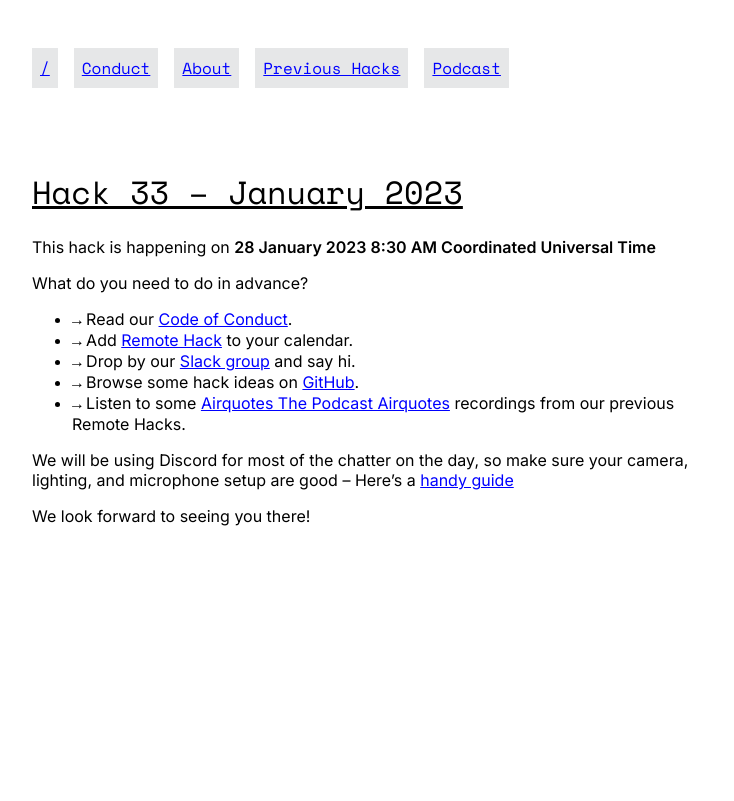
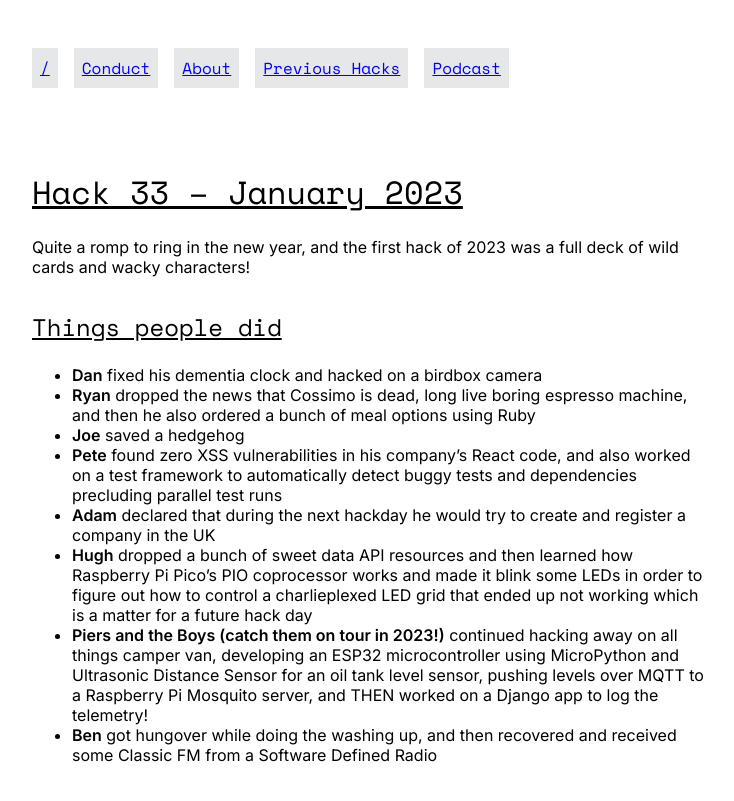
Before and after one commit to remotehack/remotehack.github.io, a Jekyll site: the page built from _hacks/33.md, in a window 1280 px wide. Shown: the top 801 px of the page, without its empty margins (272-1006 px from the left). Built offline with Jekyll 4.4.1, drawn with Linux system fonts in a browser that asks for light colours; a file with an impossible date is left out.

Commit message:
add writeup of jan and fix next hack day

```diff
--- a/_hacks/33.md
+++ b/_hacks/33.md
@@ -1,5 +1,18 @@
 ---
 hack_number: 33
 date: 2023-01-28
-upcoming: true
+upcoming: false
 ---
+
+Quite a romp to ring in the new year, and the first hack of 2023 was a full deck of wild cards and wacky characters!
+
+## Things people did
+
+- **Dan** fixed his dementia clock and hacked on a birdbox camera
+- **Ryan** dropped the news that Cossimo is dead, long live boring espresso machine, and then he also ordered a bunch of meal options using Ruby
+- **Joe** saved a hedgehog
+- **Pete** found zero XSS vulnerabilities in his company's React code, and also worked on a test framework to automatically detect buggy tests and dependencies precluding parallel test runs
+- **Adam** declared that during the next hackday he would try to create and register a company in the UK
+- **Hugh** dropped a bunch of sweet data API resources and then learned how Raspberry Pi Pico's PIO coprocessor works and made it blink some LEDs in order to figure out how to control a charlieplexed LED grid that ended up not working which is a matter for a future hack day
+- **Piers and the Boys (catch them on tour in 2023!)** continued hacking away on all things camper van, developing an ESP32 microcontroller using MicroPython and Ultrasonic Distance Sensor for an oil tank level sensor, pushing levels over MQTT to a Raspberry Pi Mosquito server, and THEN worked on a Django app to log the telemetry!
+- **Ben** got hungover while doing the washing up, and then recovered and received some Classic FM from a Software Defined Radio
```
Also changed, not shown: _hacks/34.md (+1 -1 lines).
